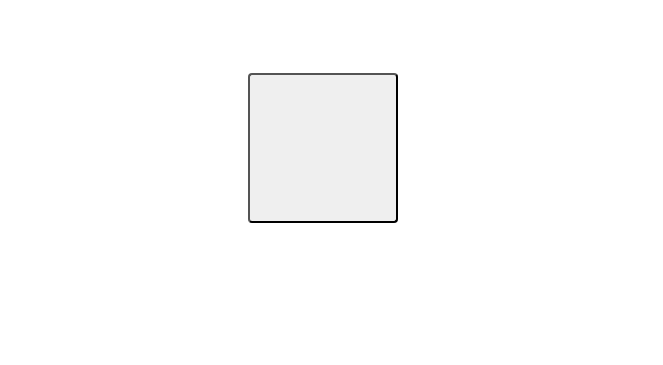
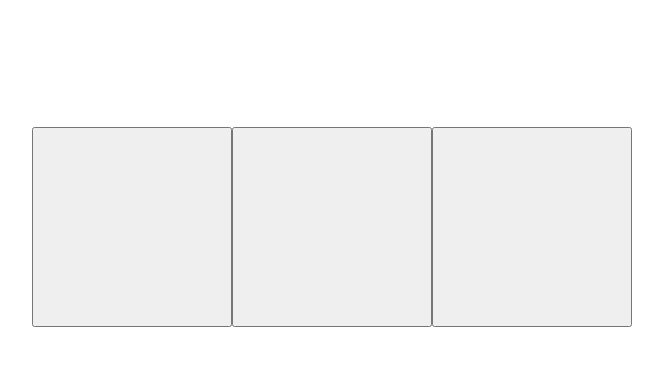
Before and after one commit to IgorMBR/AluguelDeCarros, a plain HTML site: page index.html in a window 1280 px wide. Shown: the part 69-434 px from the top of the page, without its empty margins (308-971 px from the left). Drawn offline with Linux system fonts and the light colour scheme.

Commit message:
Update index.html

```diff
--- a/index.html
+++ b/index.html
@@ -13,24 +13,41 @@
             justify-content:center;
             font-family:sans-serif;
         }
-        #quadrado{
+        button.quadrado{
             background: black;
             width: 100px;
             height: 100px;
         }
-        button{
-            width:150px;
-            height:150px;
-            border-radius: 4px;
-            align-items: left;
+        div.buttons{
+            display: flex;
+            align-items: center;
+            grid: center;
+            justify-content: center;
         }
+        button.esquerda{
+            width: 200px;
+            height: 200px;
+        }
+        button.center{
+            width: 200px;
+            height: 200px;
+        }
+        button.direita{
+            width: 200px;
+            height: 200px;
+        }
+
     </style>
 </head>
 <body>
     <div class="titulo">
     <h1>CopaAluga</h1>
-    <br><br><br>
-    <button></button>
+    </div>
+    <br><br><br><br><br><br>
+    <div class="buttons">
+    <button class="esquerda"></button>
+    <button class="center"></button>
+    <button class="direita"></button>
     </div>
 </body>
 </html>
```
